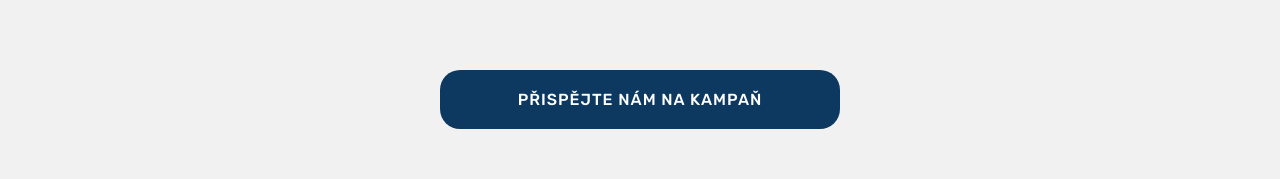
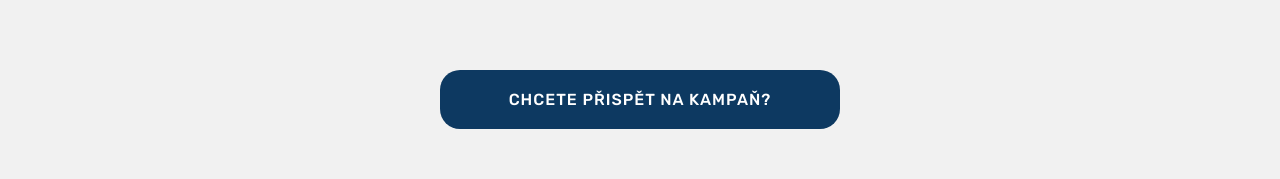
Before and after one commit to fialajiri/vpt-frontend-ts, a Next.js app: page / in a window 1280 px wide. Shown: the part 3928-4107 px from the top of the page. Built offline with nearby package versions, Linux system fonts and the light colour scheme.

Commit message:
donate button change

```diff
--- a/src/components/home-page/donate-section.tsx
+++ b/src/components/home-page/donate-section.tsx
@@ -5,7 +5,7 @@ const DonateSection: React.FC = () => {
     <div className="donate-section__container">
       <Link href="https://dary.zeleni.cz/id/teplice">
         <a target="_blank" className="donate-section__button">
-          Přispějte nám na kampaň
+          Chcete přispět na kampaň?
         </a>
       </Link>
     </div>
```
